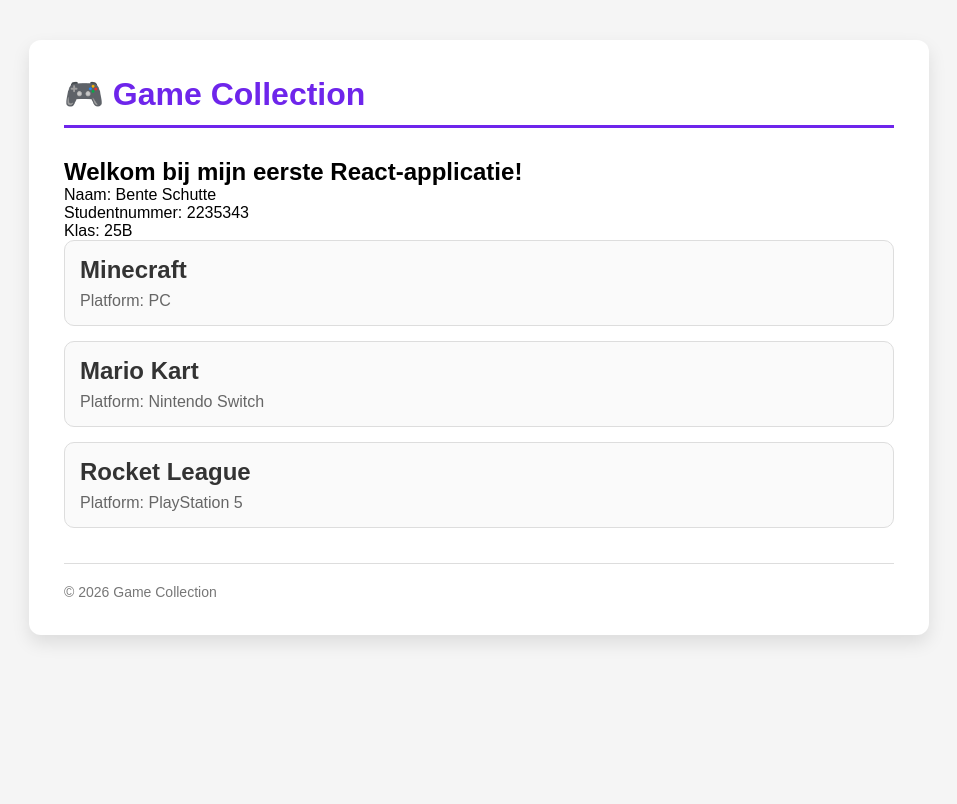
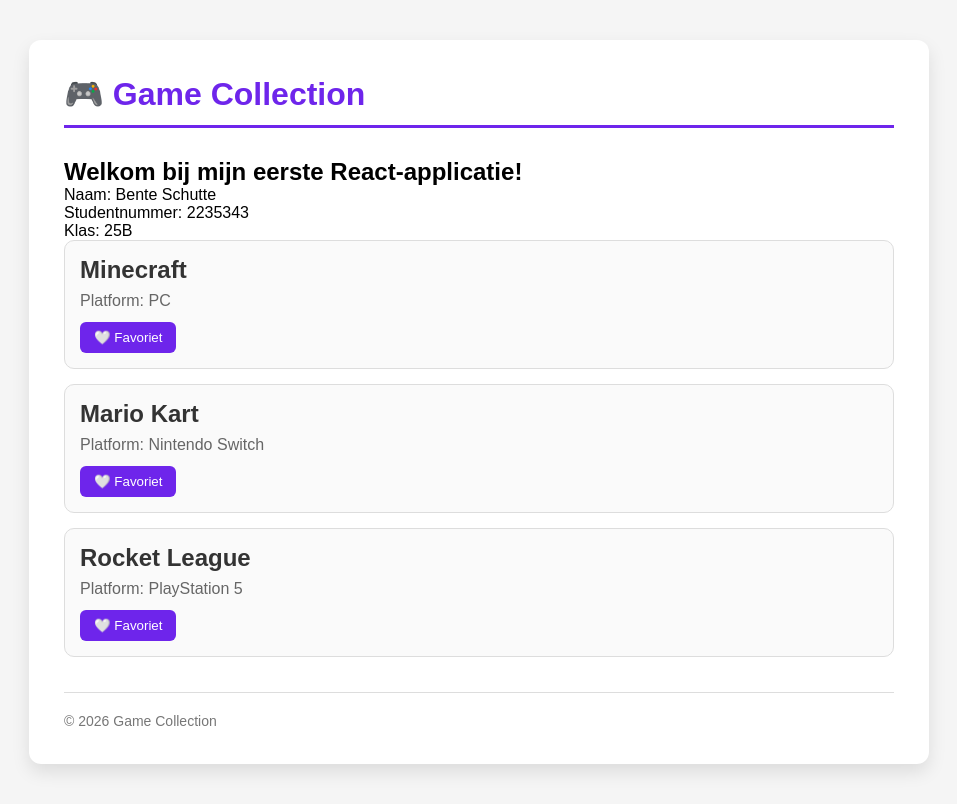
Before and after one commit to Bente-git/React, a React (Vite) app in the folder game-collection/: page / in a window 1280 px wide. Shown: the whole page, without its empty margins (161-1118 px from the left). Built offline with nearby package versions, Linux system fonts and the light colour scheme.

Commit message:
Les 5 - useState toegepast

```diff
--- a/game-collection/src/App.css
+++ b/game-collection/src/App.css
@@ -52,3 +52,18 @@
     color: #777;
     font-size: 14px;
 }
+
+.favorite-button {
+    margin-top: 12px;
+    padding: 8px 14px;
+    background-color: #6e25eb;
+    color: white;
+    border: none;
+    border-radius: 6px;
+    cursor: pointer;
+    transition: background-color .2s;
+}
+
+.favorite-button:hover {
+    background-color: #5b1fd0;
+}
--- a/game-collection/src/components/GameCard.jsx
+++ b/game-collection/src/components/GameCard.jsx
@@ -1,8 +1,20 @@
+import { useState } from "react";
+
 function GameCard(props) {
+  const [favorite, setFavorite] = useState(false);
+
   return (
     <div className="game-card">
       <h2>{props.title}</h2>
+
       <p>Platform: {props.platform}</p>
+
+      <button
+        className="favorite-button"
+        onClick={() => setFavorite(!favorite)}
+      >
+        {favorite ? "❤️ Favoriet" : "🤍 Favoriet"}
+      </button>
     </div>
   );
 }
```
